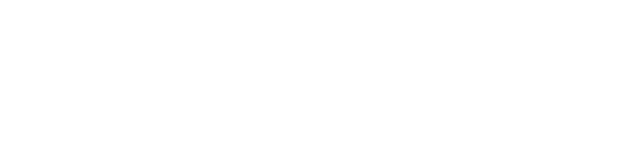
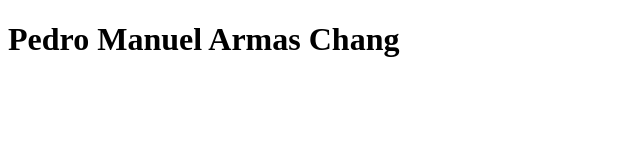
Before and after one commit to parmas24/IN5BM-V, a plain HTML site: page index.html in a window 1280 px wide. Shown: the whole page, without its empty margins (0-640 px from the left). Drawn offline with Linux system fonts and the light colour scheme.

Commit message:
Se agregó el nombre del estudiante como título

```diff
--- a/index.html
+++ b/index.html
@@ -7,6 +7,6 @@
     <title>Primer Proyecto GIT</title>
 </head>
 <body>
-
+    <h1>Pedro Manuel Armas Chang</h1>
 </body>
 </html>
```
